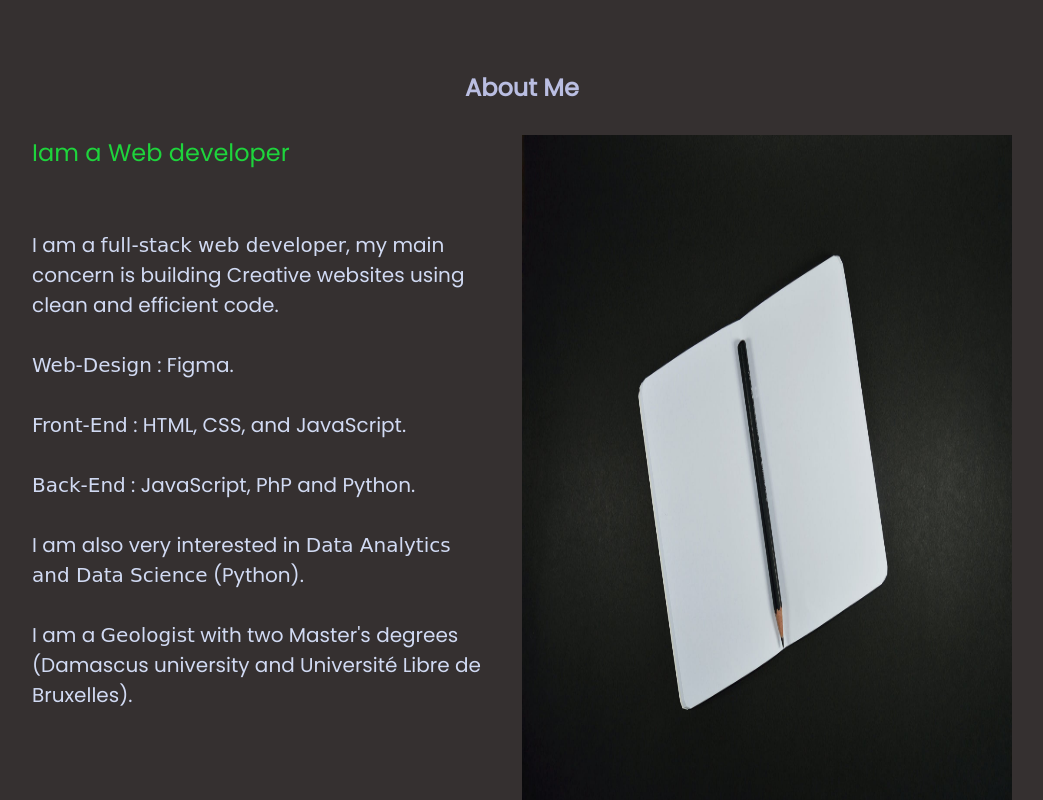
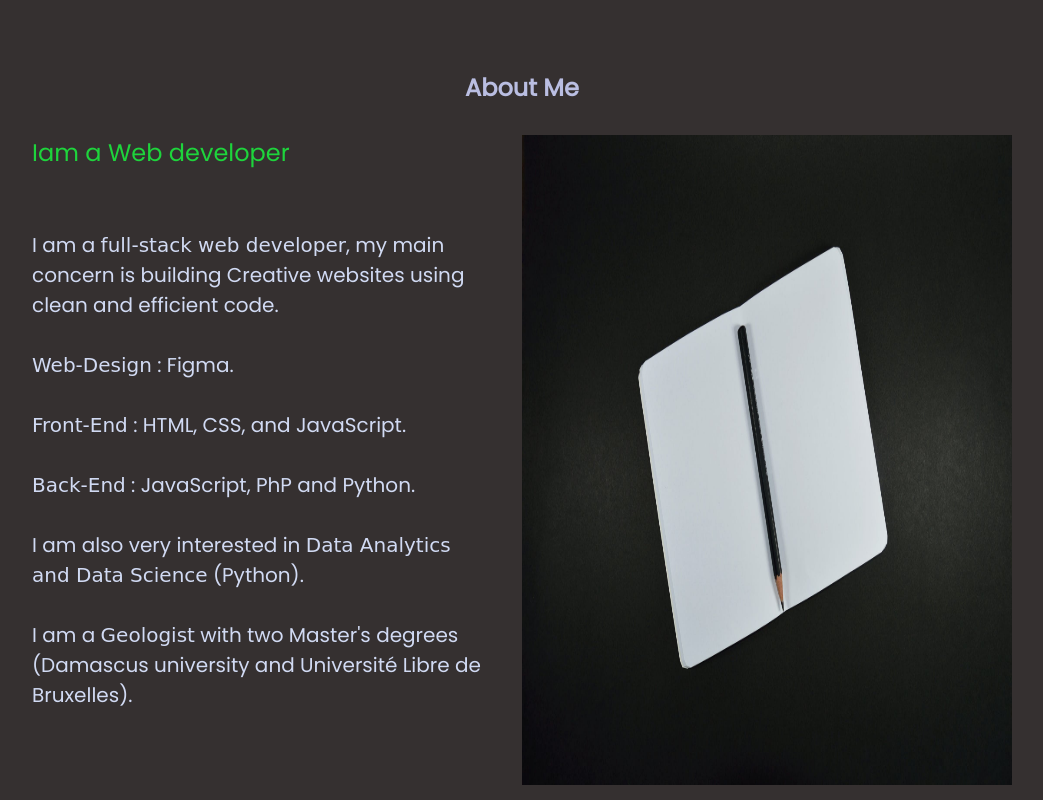
Before and after one commit to samirm00/Portfolio-2, a plain HTML site: page index.html in a window 1280 px wide. Shown: the part 880-1680 px from the top of the page, without its empty margins (118-1161 px from the left). Drawn offline with Linux system fonts and the light colour scheme; a script that the page names is missing; a web font is replaced by a local one.

Commit message:
validate html

```diff
--- a/index.html
+++ b/index.html
@@ -51,7 +51,7 @@
             </p>
           </div>
           <div class="text-second">
-            <img class="img" src="public/assests/pexels-photo-848117.jpeg" alt="keyboard" height="700px" width="1000px">
+            <img class="img" src="public/assests/pexels-photo-848117.jpeg" alt="keyboard" height="650" width="800">
           </div>
         </div>
       </section>
```
